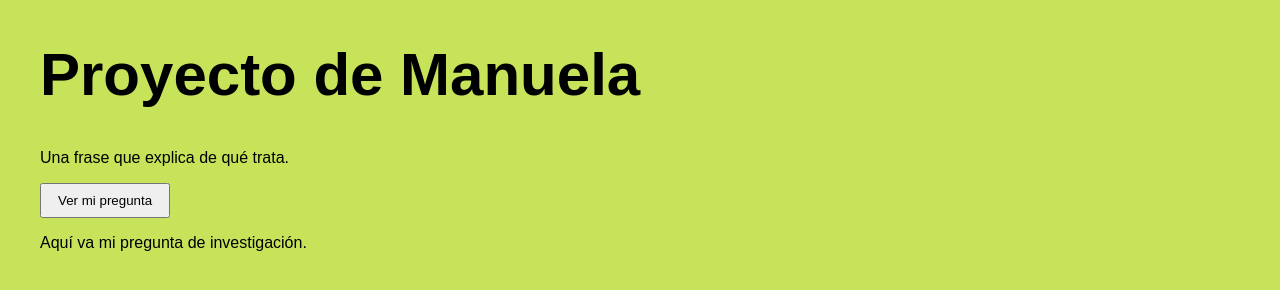
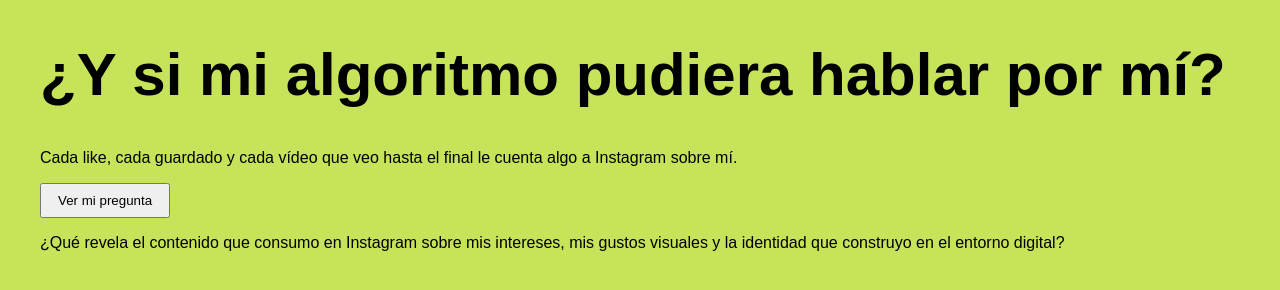
Before and after one commit to manuelatadeoparrado/ejercicio1, a plain HTML site: page index.html in a window 1280 px wide. Both pictures are taken after a click on the button "Ver mi pregunta". Drawn offline with Linux system fonts and the light colour scheme.

Commit message:
Add files via upload

```diff
--- a/index.html
+++ b/index.html
@@ -3,17 +3,17 @@
 <head>
   <meta charset="UTF-8">
   <meta name="viewport" content="width=device-width, initial-scale=1">
-  <title>Mi </title>
+  <title>¿Y si mi algoritmo pudiera hablar por mí?</title>
   <!-- El nombre tiene que coincidir con el del archivo: style.css -->
   <link rel="stylesheet" href="style.css">
 </head>
 <body>
 
-  <h1>Proyecto de Manuela</h1>
-  <p>Una frase que explica de qué trata.</p>
+  <h1>¿Y si mi algoritmo pudiera hablar por mí?</h1>
+  <p>Cada like, cada guardado y cada vídeo que veo hasta el final le cuenta algo a Instagram sobre mí.</p>
 
   <button id="boton">Ver mi pregunta</button>
-  <p id="texto" hidden>Aquí va mi pregunta de investigación.</p>
+  <p id="texto" hidden>¿Qué revela el contenido que consumo en Instagram sobre mis intereses, mis gustos visuales y la identidad que construyo en el entorno digital?</p>
 
   <!-- El JavaScript va al final, cuando la página ya está cargada -->
   <script src="script.js"></script>
```
Also changed, not shown: STYLE-TILE.png (added), 4 other files.
